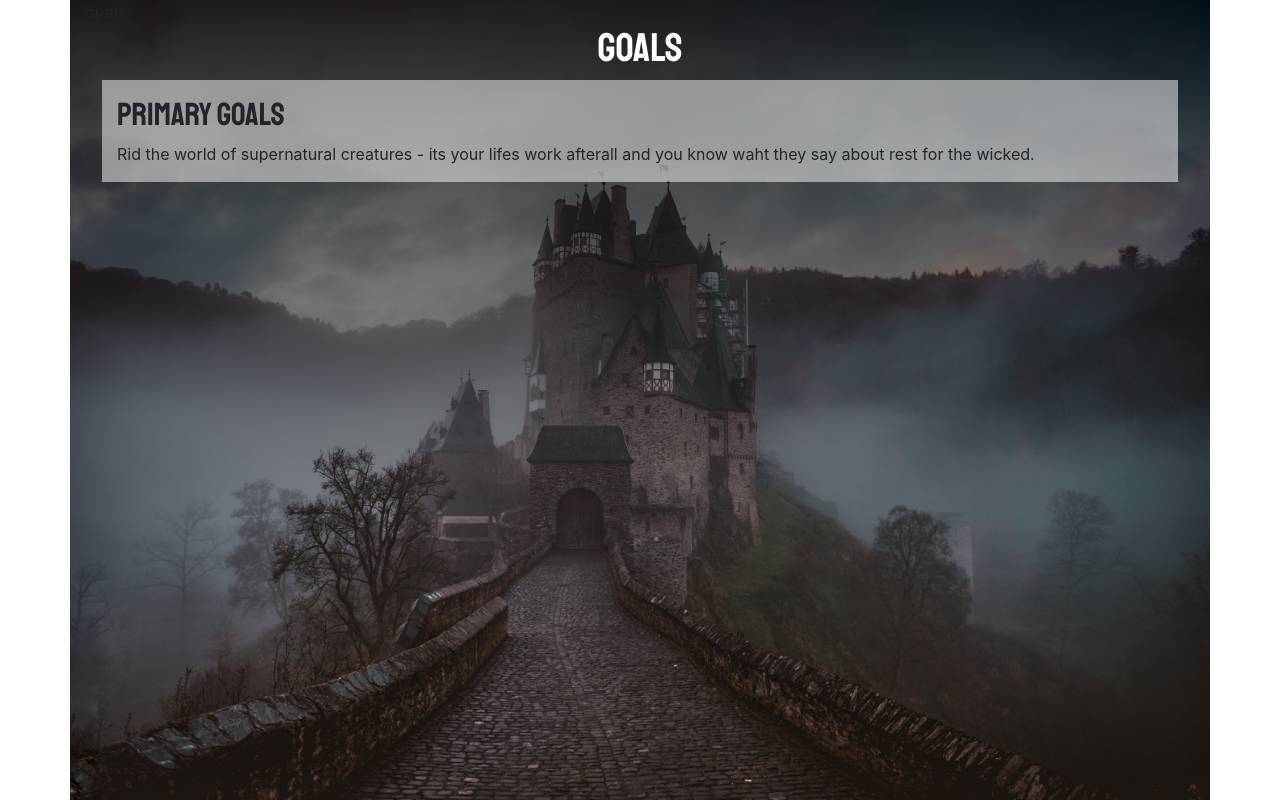
After one commit to food-always-food/braumburg, a Flask app: page /goals in a window 1280 px wide. The commit adds this page. Run offline with Flask 2, Linux system fonts and the light colour scheme; some libraries are stand-ins or nearby versions.

Commit message:
Create Menu, Preloader and full screen layout

```diff
--- a/app/routes.py
+++ b/app/routes.py
@@ -18,7 +18,38 @@ def index():
             'body': 'The Avengers movie was so cool!'
         }
     ]
-    return render_template('index.html', title="Library", user=user, posts=posts)
+    background = 'castle.jpg'
+    return render_template('index.html', title="Library", user=user, posts=posts, background=background)
 
+# @app.route('/character')
+# def character():
+#     return "char info"
+
+# @app.route('/map')
+
+@app.route('/goals')
+def goals():
+    character = {
+        "firstName" : "Elysia",
+        "lastName" : "Von Lucan",
+        "primaryGoal" : "Rid the world of supernatural creatures - its your lifes work afterall and you know waht they say about rest for the wicked. ",
+        "secondaryGoal" : "This would be a secondary goal",
+        "tertiaryGoal" : "This would be a tertiary goal",
+        "winCondition" : "This is your win condition"
+    }
+    page = {
+        "title" : "Goals",
+        "background" : "goals/castle.jpg"
+    }
+    return render_template('goals.html',page = page,character = character)
+# @app.route('/items')
+
+# @app.route('/conversations')
+
+# @app.route('/suspects')
+
+@app.route('/help')
+def help():
+    return 'help'
 if __name__ == '__main__':
     socketio.run(app)
--- a/app/static/css/main.css
+++ b/app/static/css/main.css
@@ -0,0 +1,135 @@
+@import url('https://fonts.googleapis.com/css2?family=Staatliches&display=swap');
+
+
+div.container {
+    background-position: center center;
+    background-size: cover;
+    background-repeat: no-repeat;
+}
+
+.full-height {
+    height: 100vh;
+}
+
+
+h1,
+h2 {
+    font-family: 'Staatliches';
+}
+
+h1.light {
+    color: white;
+    text-align: center;
+}
+
+div.col-sm {
+    background-color: rgba(255, 255, 255, 0.5);
+}
+
+.margin {
+    padding-top: 1em;
+    margin-right: 2em;
+    margin-left: 2em;
+}
+
+/* sample below */
+/* The side navigation menu */
+.sidenav {
+    height: 100%;
+    /* 100% Full-height */
+    width: 0;
+    /* 0 width - change this with JavaScript */
+    position: fixed;
+    /* Stay in place */
+    z-index: 1;
+    /* Stay on top */
+    top: 0;
+    /* Stay at the top */
+    left: 0;
+    background-color: #111;
+    /* Black*/
+    overflow-x: hidden;
+    /* Disable horizontal scroll */
+    padding-top: 60px;
+    /* Place content 60px from the top */
+    transition: 0.5s;
+    /* 0.5 second transition effect to slide in the sidenav */
+}
+
+/* The navigation menu links */
+.sidenav a {
+    padding: 8px 8px 8px 32px;
+    text-decoration: none;
+    font-size: 25px;
+    color: #818181;
+    display: block;
+    transition: 0.3s;
+    font-family: 'Staatliches';
+}
+
+/* When you mouse over the navigation links, change their color */
+.sidenav a:hover {
+    color: #f1f1f1;
+}
+
+/* Position and style the close button (top right corner) */
+.sidenav .closebtn {
+    position: absolute;
+    top: 0;
+    right: 25px;
+    font-size: 36px;
+    margin-left: 50px;
+}
+
+/* Style page content - use this if you want to push the page content to the right when you open the side navigation */
+#main {
+    transition: margin-left .5s;
+    padding: 20px;
+}
+
+/* On smaller screens, where height is less than 450px, change the style of the sidenav (less padding and a smaller font size) */
+@media screen and (max-height: 450px) {
+    .sidenav {
+        padding-top: 15px;
+    }
+
+    .sidenav a {
+        font-size: 18px;
+    }
+}
+
+/* pre loader */
+/* Paste this css to your style sheet file or under head tag */
+/* This only works with JavaScript,
+if it's not present, don't show loader */
+.no-js #loader {
+    display: none;
+}
+
+.js #loader {
+    display: block;
+    position: absolute;
+    left: 100px;
+    top: 0;
+}
+
+.se-pre-con img {
+    margin: 0;
+    position: absolute;
+    top: 50%;
+    left: 50%;
+    transform: translate(-50%, -50%);
+  }
+
+.se-pre-con {
+    text-align: center;
+    display: block;
+    margin: 0 auto;
+    position: fixed;
+    left: 0px;
+    top: 0px;
+    width: 100%;
+    height: 100%;
+    z-index: 9999;
+    background:  #CDD1D3;
+}
--- a/app/static/js/functions.js
+++ b/app/static/js/functions.js
@@ -1,5 +1,19 @@
+
+
 $(document).ready(function () {
+    $(".se-pre-con").fadeOut(5000);
     $("button").click(function () {
         $("p").hide();
+
     });
 });
+
+/* Set the width of the side navigation to 250px */
+function openNav() {
+    document.getElementById("mySidenav").style.width = "300px";
+  }
+
+  /* Set the width of the side navigation to 0 */
+  function closeNav() {
+    document.getElementById("mySidenav").style.width = "0";
+  }
--- a/app/templates/base.html
+++ b/app/templates/base.html
@@ -5,10 +5,10 @@
     <!-- Required meta tags -->
     <meta charset="utf-8">
     <meta name="viewport" content="width=device-width, initial-scale=1, shrink-to-fit=no">
-    {% if title %}
-    <title>{{ title }} - Braumburg</title>
+    {% if page.title %}
+    <title>{{ page.title }} - Braumburg</title>
     {% else %}
-    <title>Welcome to Microblog</title>
+    <title>Welcome to Braumburg</title>
     {% endif %}
     <link rel="stylesheet" href="https://stackpath.bootstrapcdn.com/bootstrap/4.4.1/css/bootstrap.min.css"
         integrity="sha384-Vkoo8x4CGsO3+Hhxv8T/Q5PaXtkKtu6ug5TOeNV6gBiFeWPGFN9MuhOf23Q9Ifjh" crossorigin="anonymous">
@@ -16,24 +16,31 @@
 </head>
 
 <body>
-    <div class="container">
-        <div class="row">
-            <div class="col-md">
-                <div>Braumburg: <a href="/index">Home</a></div>
+    <div class="se-pre-con"><img src="static/img/loader.gif" width="150 " style="text-align: center;"></div>
 
 
-            </div>
-            <div class="col-md">
-                <p>Hi</p>
-            </div>
+    <!-- Use any element to open the sidenav -->
+
+    <div class="container full-height"
+        style="background-image:linear-gradient(rgba(0, 0, 0, 0.85), rgba(0, 0, 0, 0)),url('static/img/{{ page.background }}')">
+        <span onclick="openNav()">open</span>
+        <div id="mySidenav" class="sidenav">
+            <a href="javascript:void(0)" class="closebtn" onclick="closeNav()">&times;</a>
+            <a href="#">Home</a>
+            <a href="#">Character</a>
+            <a href="#">Map</a>
+            <a href="#">Goals</a>
+            <a href="#">Items</a>
+            <a href="#">Conversations</a>
+            <a href="#">Suspects</a>
+            <a href="#">Help</a>
+
         </div>
         {% block content %}{% endblock %}
 
 
     </div>
-    <script src="https://code.jquery.com/jquery-3.4.1.slim.min.js"
-        integrity="sha384-J6qa4849blE2+poT4WnyKhv5vZF5SrPo0iEjwBvKU7imGFAV0wwj1yYfoRSJoZ+n" crossorigin="anonymous">
-    </script>
+    <script src="https://code.jquery.com/jquery-3.5.1.min.js" integrity="sha256-9/aliU8dGd2tb6OSsuzixeV4y/faTqgFtohetphbbj0=" crossorigin="anonymous"></script>
     <script src="https://cdn.jsdelivr.net/npm/popper.js@1.16.0/dist/umd/popper.min.js"
         integrity="sha384-Q6E9RHvbIyZFJoft+2mJbHaEWldlvI9IOYy5n3zV9zzTtmI3UksdQRVvoxMfooAo" crossorigin="anonymous">
     </script>
--- /dev/null
+++ b/app/templates/goals.html
@@ -0,0 +1,16 @@
+{% extends "base.html" %}
+
+{% block content %}
+<div class="row">
+    <div class="col">
+        <h1 class="light">Goals</h1>
+    </div>
+</div>
+<div class="row">
+    <div class="col-sm margin">
+        <h2>Primary Goals</h2>
+        <p>{{ character.primaryGoal }}</p>
+    </div>
+</div>
+
+{% endblock %}
```
Also changed, not shown: README.md, app/static/img/castle.jpg (added), app/static/img/goals/castle.jpg (added), app/static/img/loader.gif (added).
